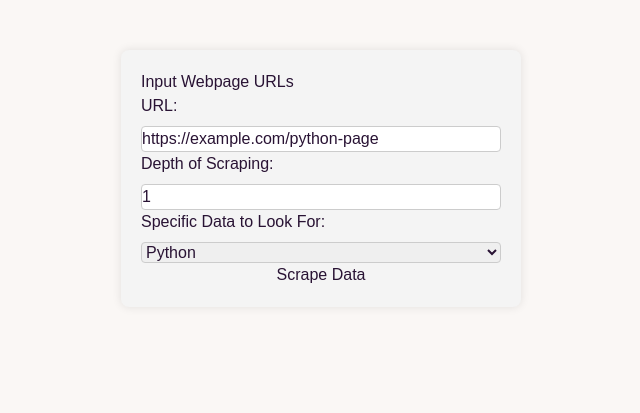
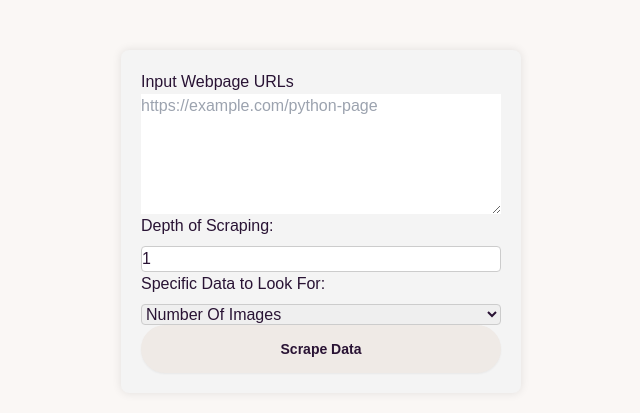
Before and after one commit to ADORSYS-GIS/report-sscrap, a Flask app: page /input in a window 1280 px wide. Shown: the part 68-481 px from the top of the page, without its empty margins (319-959 px from the left). Run offline with Flask 3, Linux system fonts and the light colour scheme; some libraries are stand-ins or nearby versions.

Commit message:
feature(frontend),modifying the input.html file to meetthe specificity

```diff
--- a/templates/input.html
+++ b/templates/input.html
@@ -4,18 +4,16 @@
 {% block content %}
     <div class="form-container">
         <h2>Input Webpage URLs</h2>
-        <form action="{{ url_for('scrape') }}" method="post" class="input-form">
-            <label for="url">URL:</label>
-            <input type="text" name="url" required value="https://example.com/python-page">
+        <form action="" method="POST" class="input-form">
+            <textarea rows="5" cols="60" name="url" placeholder="https://example.com/python-page"></textarea>
             <label for="depth">Depth of Scraping:</label>
             <input type="number" name="depth" value="1" min="1">
             <label for="data_to_look_for">Specific Data to Look For:</label>
             <select name="data_to_look_for">
-                <option value="python">Python</option>
-                <option value="programming">Programming</option>
-                <option value="code">Code</option>
+                <option value="python">Number Of Images</option>
+                <option value="programming">Number Of Text</option>
             </select>
-            <button type="submit">Scrape Data</button>
+            <button class="btn" type="submit">Scrape Data</button>
         </form>
     </div>
 {% endblock %}
```
